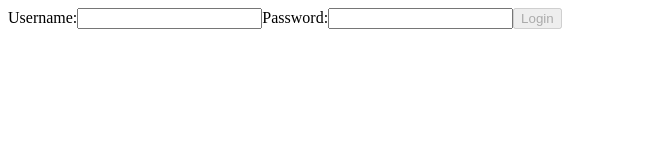
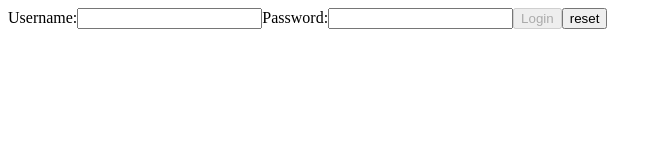
Before and after one commit to Antoniolabbate/COURSE-REACT, a React (Create React App) app in the folder exercise-1/: page / in a window 1280 px wide. Shown: the top 160 px of the page, without its empty margins (0-662 px from the left). Built offline with nearby package versions, Linux system fonts and the light colour scheme.

Commit message:
exercise 22

```diff
--- a/exercise-1/src/Login.jsx
+++ b/exercise-1/src/Login.jsx
@@ -23,6 +23,13 @@ function Login({ onLogin }) {
     event.preventDefault();
     onLogin({ username, password });
   }
+  function handleReset(event){
+    event.preventDefault();
+    setPassword("");
+    setUsername("");
+    setIsSubmitDisabled(true);
+
+  }
 
   return (
     <form>
@@ -37,6 +44,9 @@ function Login({ onLogin }) {
       <button type="submit" disabled={isSubmitDisabled} onClick={handleLogin}>
         Login
       </button>
+      <button onClick={handleReset}>
+        reset
+      </button>
     </form>
   );
 }
```
